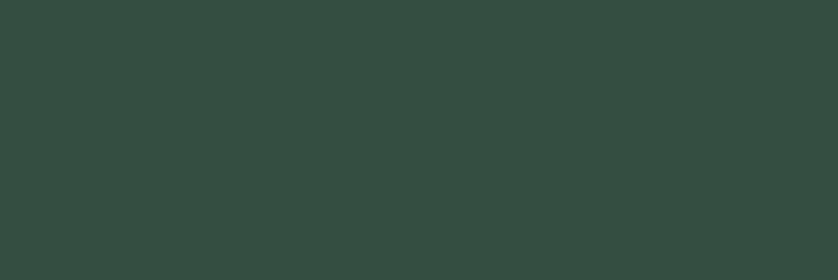
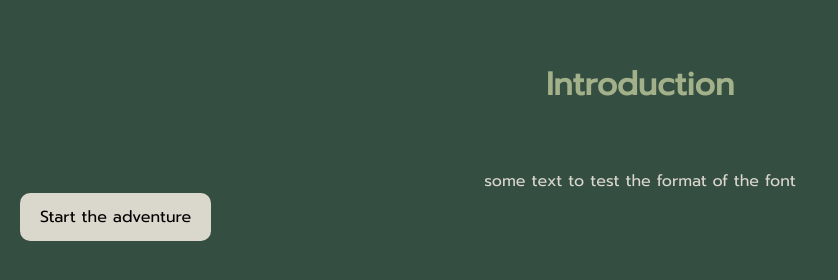
Before and after one commit to sotsuna/jogo-de-ingles, a plain HTML site: page introduction.html in a window 1280 px wide. Shown: the whole page, without its empty margins (0-838 px from the left). Drawn offline with Linux system fonts and the light colour scheme.

Commit message:
new files

```diff
--- a/css/style.css
+++ b/css/style.css
@@ -25,7 +25,7 @@ h1 {
 
 button{
     margin: 0px 20px;
-    width: 10em;
+    width: auto;
     height: 3em;
     background-color: var(--color-5);
     color: black;
@@ -37,6 +37,7 @@ button{
     -o-border-radius: 10px;
     font-size: 12pt;
     transition: 0.3s;
+    padding: 0px 20px;
 }
 
 button:hover{
@@ -58,3 +59,9 @@ button:hover{
     text-align: center;
     background-color: var(--color-1);
 }
+
+.paragraph{
+    text-align: center;
+    font-weight: 00;
+    color: var(--color-5);
+}
--- a/introduction.html
+++ b/introduction.html
@@ -8,7 +8,21 @@
         <title>Introduction</title>
     </head>
     <body>
-
+        <div class="container">
+            <div class="menu1">
+                <main>
+                    <h1>
+                        Introduction
+                    </h1>
+                    <p class="paragraph">
+                        some text to test the format of the font
+                    </p>
+                    <button>
+                        Start the adventure
+                    </button>
+                </main>
+            </div>
+        </div>
     </body>
 
 </html>
```
Also changed, not shown: levels/1.html (added, +12 -0 lines).
